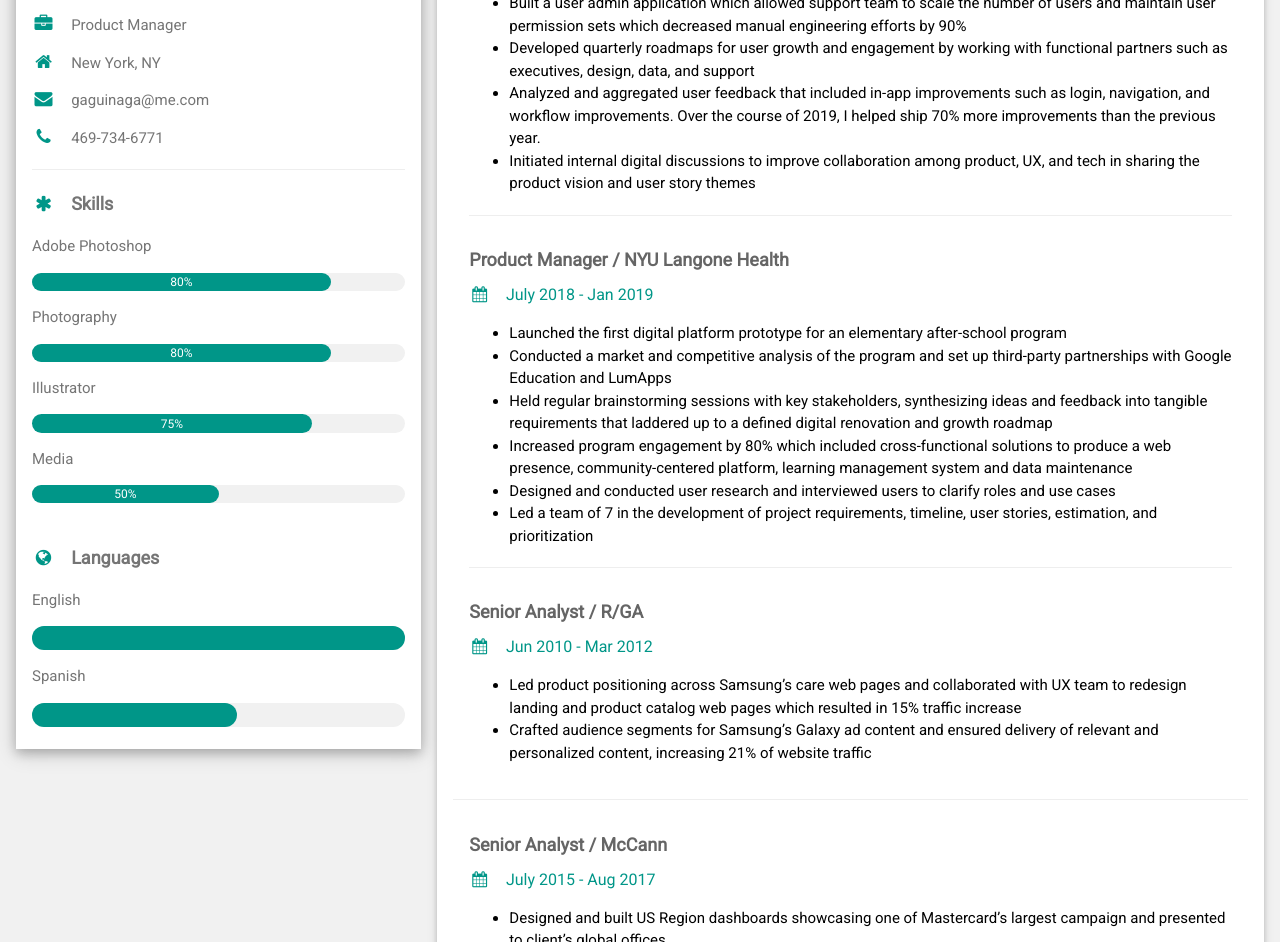
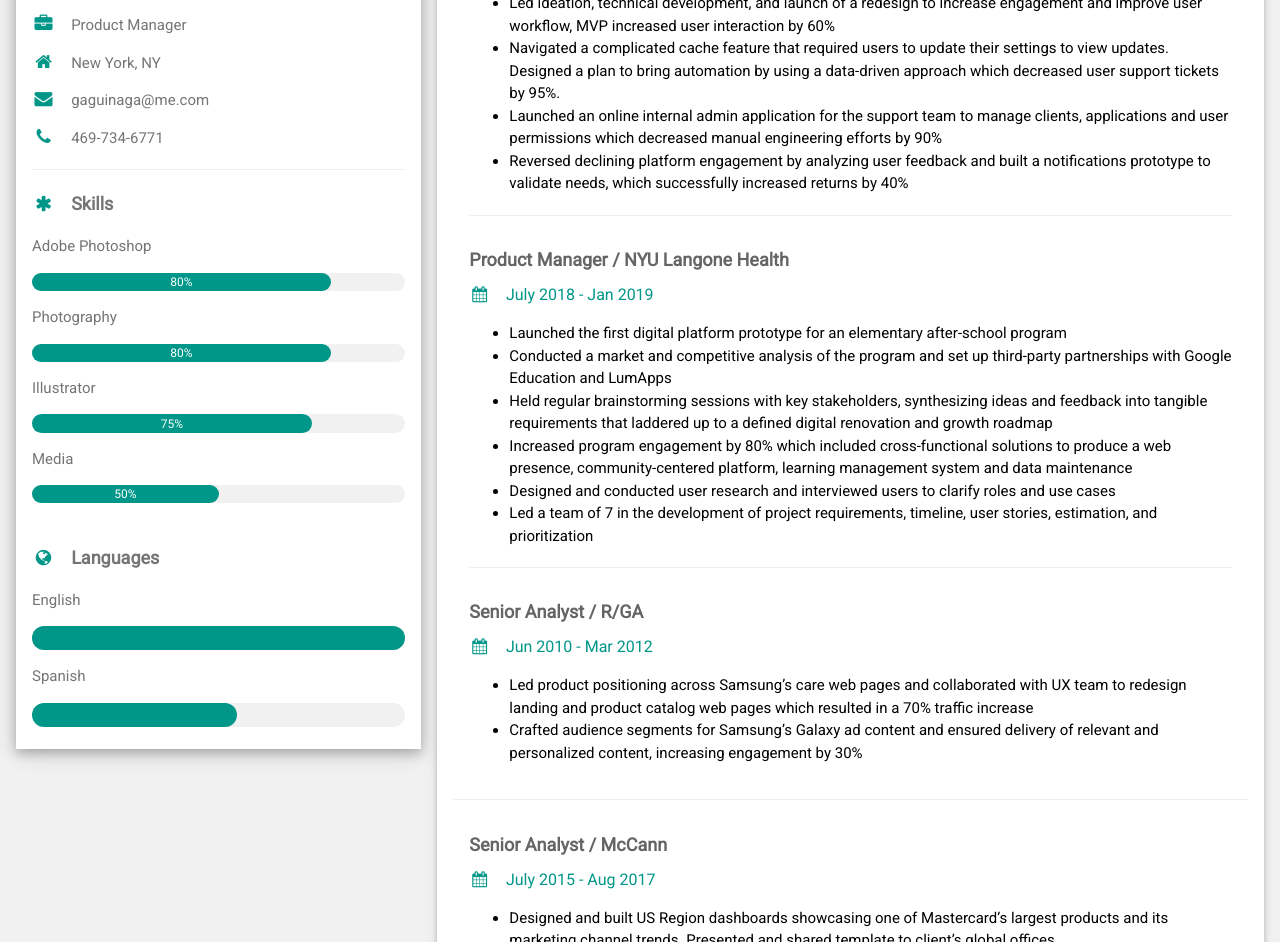
Before and after one commit to gaguinaga/gaguinaga.github.io, a plain HTML site: page index.html in a window 1280 px wide. Shown: the part 297-1239 px from the top of the page. Drawn offline with nearby package versions, Linux system fonts and the light colour scheme.

Commit message:
update html.index
updated several sections

```diff
--- a/index.html
+++ b/index.html
@@ -84,16 +84,15 @@ html,body,h1,h2,h3,h4,h5,h6 {font-family: "Roboto", sans-serif}
           <h5 class="w3-opacity"><b>Product Manager / Omnicom Media - Annalect</b></h5>
           <h6 class="w3-text-teal"><i class="fa fa-calendar fa-fw w3-margin-right"></i>Jan 2019 - <span class="w3-tag w3-teal w3-round">Current</span></h6>
           <p><ul>
-            <li>Product lead on marketing platform, Omni, which is a campaign building experience from audience
-                building to campaign activation
+            <li>Product lead on marketing platform, Omni, which helps agencies complete their marketing needs from strategy, planning and activation
                 </li>
-            <li>Led ideation, technical development, and launch of a redesign to increase engagement and improve user workflow, mvp increased conversion by 60%</li>
-            <li>Built a user admin application which allowed support team to scale the number of users and maintain user permission sets which decreased manual engineering efforts by 90%
+            <li>Created and communicated new strategy for the new platform - including getting buy-in for gamification features from key stakeholders. Created a new roadmap with new goals.</li>
+            <li>Led ideation, technical development, and launch of a redesign to increase engagement and improve user workflow, MVP increased user interaction  by 60%
             </li>
-            <li>Developed quarterly roadmaps for user growth and engagement by working with functional partners such as executives, design, data, and support</li>
-            <li>Analyzed and aggregated user feedback that included in-app improvements such as login, navigation, and workflow improvements. Over the course of 2019, I helped ship 70% more improvements than the previous year.
+            <li>Navigated a complicated cache feature that required users to update their settings to view updates. Designed a plan to bring automation by using a data-driven approach which decreased user support tickets by 95%.</li>
+            <li>Launched an online internal admin application for the support team to manage clients, applications and user permissions which decreased manual engineering efforts by 90%
             </li>
-            <li>Initiated internal digital discussions to improve collaboration among product, UX, and tech in sharing the product vision and user story themes
+            <li>Reversed declining platform engagement by analyzing user feedback and built a notifications prototype to validate needs, which successfully increased returns by 40%
             </li>
         </ul></p>
           <hr>
@@ -122,9 +121,8 @@ html,body,h1,h2,h3,h4,h5,h6 {font-family: "Roboto", sans-serif}
             <h5 class="w3-opacity"><b>Senior Analyst / R/GA</b></h5>
             <h6 class="w3-text-teal"><i class="fa fa-calendar fa-fw w3-margin-right"></i>Jun 2010 - Mar 2012</h6>
             <p><ul>
-                <li>Led product positioning across Samsung’s care web pages and collaborated with UX team to redesign landing and product catalog web pages which resulted in 15% traffic increase
-                </li>
-                <li>Crafted audience segments for Samsung’s Galaxy ad content and ensured delivery of relevant and personalized content, increasing 21% of website traffic
+                <li>Led product positioning across Samsung’s care web pages and collaborated with UX team to redesign landing and product catalog web pages which resulted in a 70% traffic increase</li>
+                <li>Crafted audience segments for Samsung’s Galaxy ad content and ensured delivery of relevant and personalized content, increasing engagement by 30%
                 </li>
               </ul> </p>
           </div>
@@ -133,8 +131,7 @@ html,body,h1,h2,h3,h4,h5,h6 {font-family: "Roboto", sans-serif}
             <h5 class="w3-opacity"><b>Senior Analyst / McCann</b></h5>
             <h6 class="w3-text-teal"><i class="fa fa-calendar fa-fw w3-margin-right"></i>July 2015 - Aug 2017</h6>
             <p><ul>
-                <li>Designed and built US Region dashboards showcasing one of Mastercard’s largest campaign and
-                    presented to client’s global offices
+                <li>Designed and built US Region dashboards showcasing one of Mastercard’s largest products and its marketing channel trends. Presented and shared template to client’s global offices
                 </li>
                 <li>Improved digital media performance tracking by 52% after building an Adobe Analytics tracking code model, which was launched with partnering agencies
                 </li>
```
